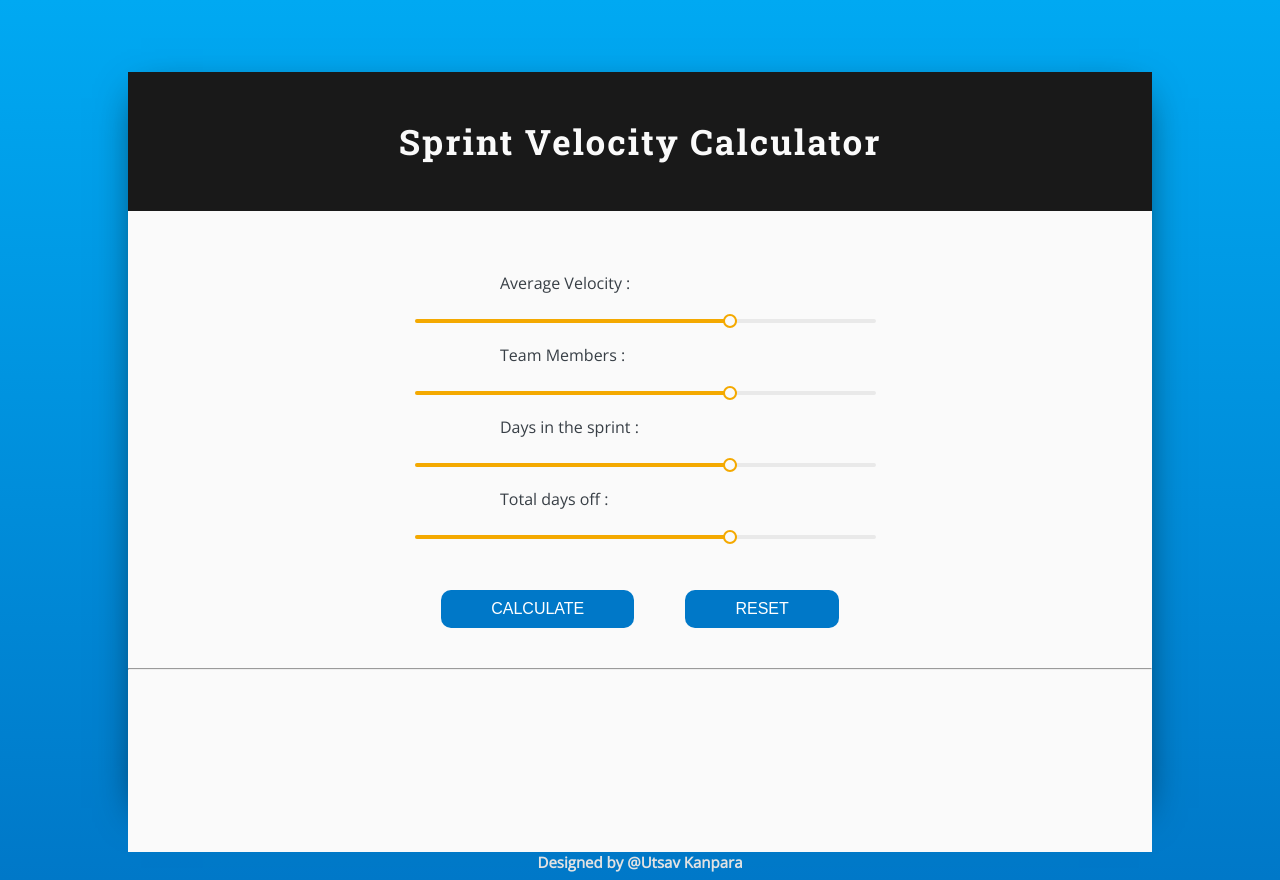
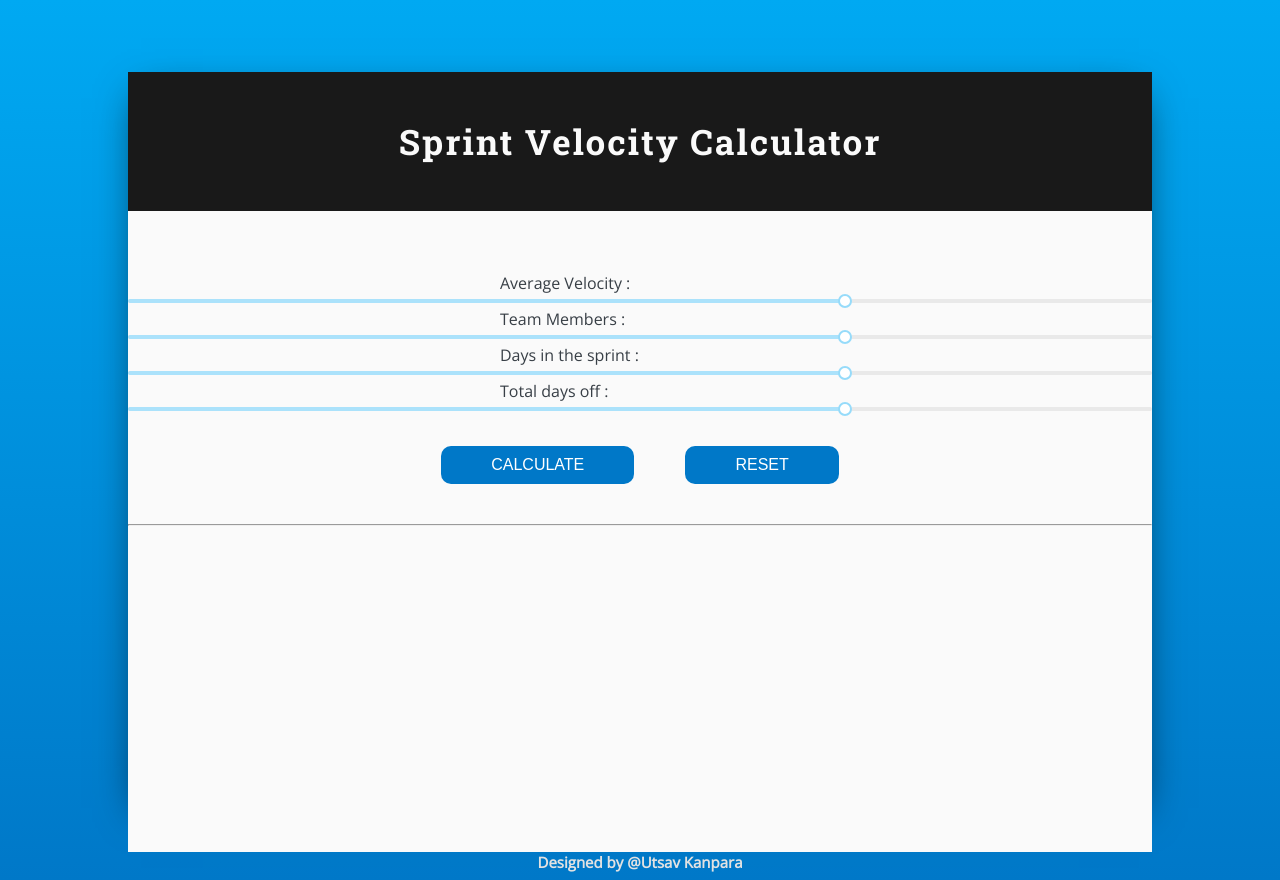
Before and after one commit to ukanpara19/Sprint-Velocity-Calculator, a React (Create React App) app: page / in a window 1280 px wide. Built offline with nearby package versions, Linux system fonts and the light colour scheme.

Commit message:
Update CSS

```diff
--- a/src/App.css
+++ b/src/App.css
@@ -117,259 +117,3 @@ label{
   text-align: center;
   color: #e2e2e2
 }
-
-.rc-slider {
-  position: relative;
-  height: 14px;
-  padding: 25px 0;
-  width: 45%;
-  margin-left: 28%;
-  border-radius: 6px;
-  -ms-touch-action: none;
-      touch-action: none;
-  box-sizing: border-box;
-  -webkit-tap-highlight-color: rgba(0, 0, 0, 0);
-}
-.rc-slider * {
-  box-sizing: border-box;
-  -webkit-tap-highlight-color: rgba(0, 0, 0, 0);
-}
-.rc-slider-rail {
-  position: absolute;
-  width: 100%;
-  background-color: #e9e9e9;
-  height: 4px;
-  border-radius: 6px;
-}
-.rc-slider-track {
-  position: absolute;
-  left: 0;
-  height: 4px;
-  border-radius: 6px;
-  background-color: #F4A900;
-}
-.rc-slider-handle {
-  position: absolute;
-  margin-left: -7px;
-  margin-top: -5px;
-  width: 14px;
-  height: 14px;
-  cursor: pointer;
-  cursor: -webkit-grab;
-  cursor: grab;
-  border-radius: 50%;
-  border: solid 2px #F4A900;
-  background-color: #fafafa;
-  -ms-touch-action: pan-x;
-      touch-action: pan-x;
-}
-.rc-slider-handle:focus {
-  border-color: #57c5f7;
-  box-shadow: 0 0 0 5px #F4A900;
-  outline: none;
-}
-.rc-slider-handle-click-focused:focus {
-  border-color: #F4A900;
-  box-shadow: unset;
-}
-.rc-slider-handle:hover {
-  border-color: #F4A900;
-}
-.rc-slider-handle:active {
-  border-color: #F4A900;
-  box-shadow: 0 0 5px #F4A900;
-  cursor: -webkit-grabbing;
-  cursor: grabbing;
-}
-.rc-slider-mark {
-  position: absolute;
-  top: 18px;
-  left: 0;
-  width: 100%;
-  font-size: 12px;
-}
-.rc-slider-mark-text {
-  position: absolute;
-  display: inline-block;
-  vertical-align: middle;
-  text-align: center;
-  cursor: pointer;
-  color: #999;
-}
-.rc-slider-mark-text-active {
-  color: #666;
-}
-.rc-slider-step {
-  position: absolute;
-  width: 100%;
-  height: 4px;
-  background: transparent;
-}
-.rc-slider-dot {
-  position: absolute;
-  bottom: -2px;
-  margin-left: -4px;
-  width: 8px;
-  height: 8px;
-  border: 2px solid #e9e9e9;
-  background-color: #00A9F2;
-  cursor: pointer;
-  border-radius: 50%;
-  vertical-align: middle;
-}
-.rc-slider-dot-active {
-  border-color: #96dbfa;
-}
-.rc-slider-disabled {
-  background-color: #e9e9e9;
-}
-.rc-slider-disabled .rc-slider-track {
-  background-color: #ccc;
-}
-.rc-slider-disabled .rc-slider-handle,
-.rc-slider-disabled .rc-slider-dot {
-  border-color: #ccc;
-  box-shadow: none;
-  background-color: #fff;
-  cursor: not-allowed;
-}
-.rc-slider-disabled .rc-slider-mark-text,
-.rc-slider-disabled .rc-slider-dot {
-  cursor: not-allowed !important;
-}
-.rc-slider-vertical {
-  width: 14px;
-  height: 100%;
-  padding: 0 5px;
-}
-.rc-slider-vertical .rc-slider-rail {
-  height: 100%;
-  width: 4px;
-}
-.rc-slider-vertical .rc-slider-track {
-  left: 5px;
-  bottom: 0;
-  width: 4px;
-}
-.rc-slider-vertical .rc-slider-handle {
-  margin-left: -5px;
-  margin-bottom: -7px;
-  -ms-touch-action: pan-y;
-      touch-action: pan-y;
-}
-.rc-slider-vertical .rc-slider-mark {
-  top: 0;
-  left: 18px;
-  height: 100%;
-}
-.rc-slider-vertical .rc-slider-step {
-  height: 100%;
-  width: 4px;
-}
-.rc-slider-vertical .rc-slider-dot {
-  left: 2px;
-  margin-bottom: -4px;
-}
-.rc-slider-vertical .rc-slider-dot:first-child {
-  margin-bottom: -4px;
-}
-.rc-slider-vertical .rc-slider-dot:last-child {
-  margin-bottom: -4px;
-}
-.rc-slider-tooltip-zoom-down-enter,
-.rc-slider-tooltip-zoom-down-appear {
-  animation-duration: .3s;
-  animation-fill-mode: both;
-  display: block !important;
-  animation-play-state: paused;
-}
-.rc-slider-tooltip-zoom-down-leave {
-  animation-duration: .3s;
-  animation-fill-mode: both;
-  display: block !important;
-  animation-play-state: paused;
-}
-.rc-slider-tooltip-zoom-down-enter.rc-slider-tooltip-zoom-down-enter-active,
-.rc-slider-tooltip-zoom-down-appear.rc-slider-tooltip-zoom-down-appear-active {
-  animation-name: rcSliderTooltipZoomDownIn;
-  animation-play-state: running;
-}
-.rc-slider-tooltip-zoom-down-leave.rc-slider-tooltip-zoom-down-leave-active {
-  animation-name: rcSliderTooltipZoomDownOut;
-  animation-play-state: running;
-}
-.rc-slider-tooltip-zoom-down-enter,
-.rc-slider-tooltip-zoom-down-appear {
-  transform: scale(0, 0);
-  animation-timing-function: cubic-bezier(0.23, 1, 0.32, 1);
-}
-.rc-slider-tooltip-zoom-down-leave {
-  animation-timing-function: cubic-bezier(0.755, 0.05, 0.855, 0.06);
-}
-@keyframes rcSliderTooltipZoomDownIn {
-  0% {
-    opacity: 0;
-    transform-origin: 50% 100%;
-    transform: scale(0, 0);
-  }
-  100% {
-    transform-origin: 50% 100%;
-    transform: scale(1, 1);
-  }
-}
-@keyframes rcSliderTooltipZoomDownOut {
-  0% {
-    transform-origin: 50% 100%;
-    transform: scale(1, 1);
-  }
-  100% {
-    opacity: 0;
-    transform-origin: 50% 100%;
-    transform: scale(0, 0);
-  }
-}
-.rc-slider-tooltip {
-  position: absolute;
-  left: -9999px;
-  top: -9999px;
-  visibility: visible;
-  box-sizing: border-box;
-  -webkit-tap-highlight-color: rgba(0, 0, 0, 0);
-}
-.rc-slider-tooltip * {
-  box-sizing: border-box;
-  -webkit-tap-highlight-color: rgba(0, 0, 0, 0);
-}
-.rc-slider-tooltip-hidden {
-  display: none;
-}
-.rc-slider-tooltip-placement-top {
-  padding: 4px 0 8px 0;
-}
-.rc-slider-tooltip-inner {
-  padding: 6px 2px;
-  min-width: 24px;
-  height: 24px;
-  font-size: 12px;
-  line-height: 1;
-  color: #fff;
-  text-align: center;
-  text-decoration: none;
-  background-color: #6c6c6c;
-  border-radius: 6px;
-  box-shadow: 0 0 4px #d9d9d9;
-}
-.rc-slider-tooltip-arrow {
-  position: absolute;
-  width: 0;
-  height: 0;
-  border-color: transparent;
-  border-style: solid;
-}
-.rc-slider-tooltip-placement-top .rc-slider-tooltip-arrow {
-  bottom: 4px;
-  left: 50%;
-  margin-left: -4px;
-  border-width: 4px 4px 0;
-  border-top-color: #6c6c6c;
-}
--- a/src/components/Form.jsx
+++ b/src/components/Form.jsx
@@ -1,7 +1,7 @@
 import React, {Component} from 'react';
 import Slider, {createSliderWithTooltip} from 'rc-slider';
 import '../App.css'
-// import 'rc-slider/assets/index.css';
+import 'rc-slider/assets/index.css';
 
 const SliderWithTooltip = createSliderWithTooltip(Slider);
 
```
